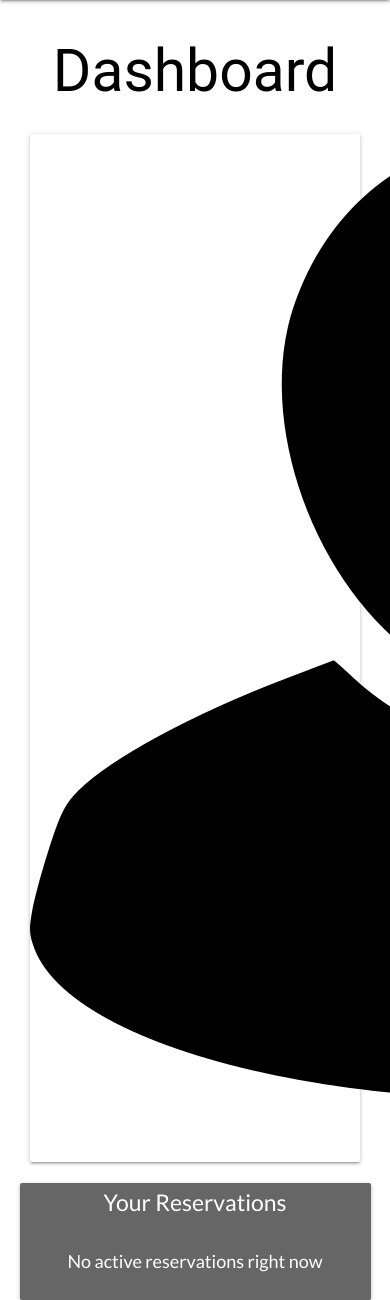
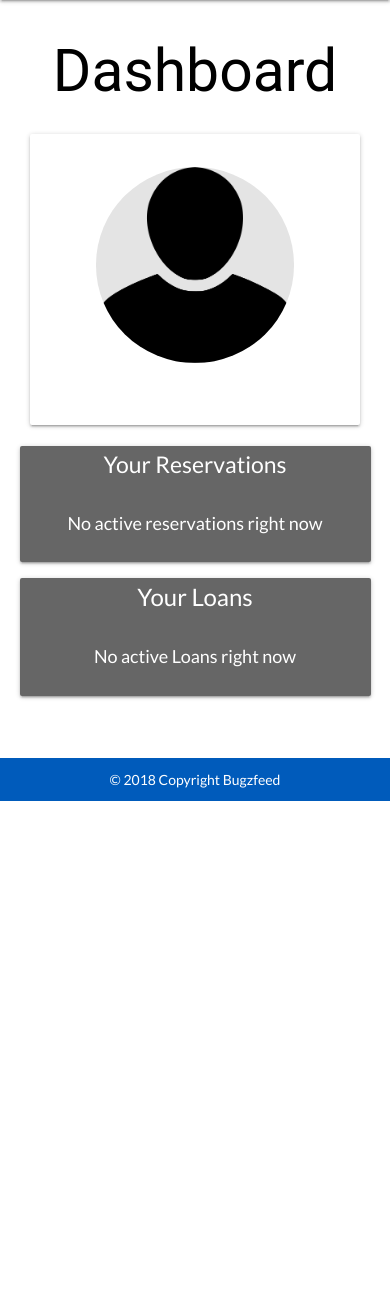
Before and after one commit to anandimous/DAM, a Django app: template dam/dashboard/templates/dashboard/dashboard.html in a window 390 px wide; the page is wider, and only the part inside the window is pictured. Shown: the part 56-1356 px from the top of that part. After the commit the page ends 857 px from the top of that part, so only its background shows below. Run offline with Django 3.2, Linux system fonts and the light colour scheme; the template is opened without the code that fills it, so the values that code supplies are empty; parts of the project's set-up code (start-up, migrations or seed data) failed here and were passed over; some libraries are stand-ins or nearby versions.

Commit message:
Changed layout for dashboard

```diff
--- a/dam/dashboard/templates/dashboard/dashboard.html
+++ b/dam/dashboard/templates/dashboard/dashboard.html
@@ -21,11 +21,12 @@
         #clients{
             background-color: var(--pgrey);
         }
-        @media only screen and (max-width: 600px) {
-            .profile {
-                width: 220px;
-                height: 220px;
-            }
+        .responsive {
+            margin-top: 10%;
+            width: 60%;
+            background-color: var(--grey);
+            border-radius:50%;
+            height: auto;
         }
     </style>
 
```
